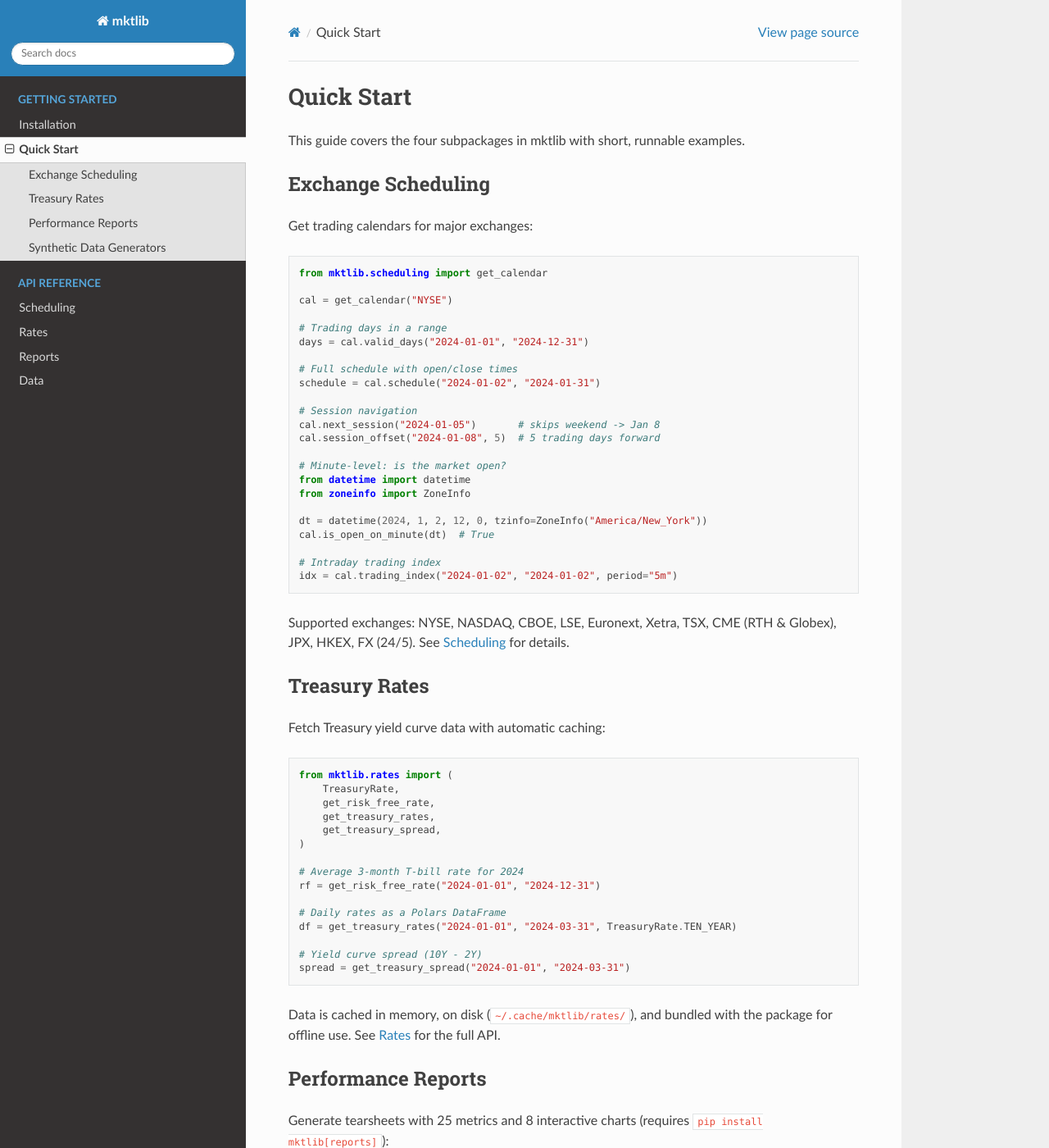
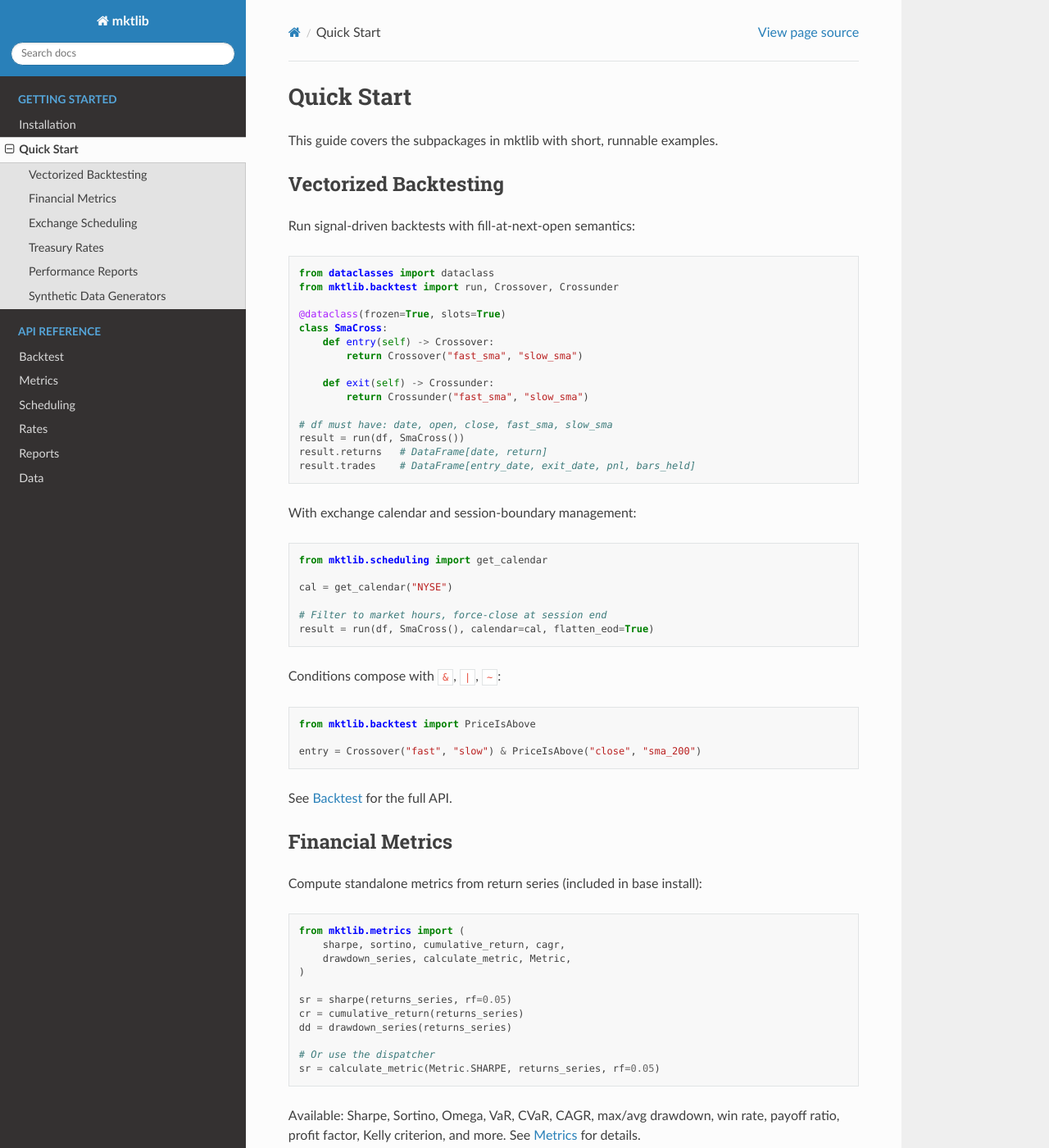
Before and after one commit to mattbuck85/polars-mktlib, a Sphinx documentation site: the page built from docs/quickstart.rst, in a window 1280 px wide and 1400 px high. Shown: the whole window at 82% size. Built offline with Sphinx 7.4.7 and the Read the Docs theme 3.1.0, drawn with Linux system fonts in a browser that asks for light colours.

Commit message:
docs: add backtest and metrics documentation
Add Sphinx API reference pages, codemaps, README sections, and quickstart
examples for the backtest engine and standalone metrics module. Update
CLAUDE.md with backtest/metrics in quick reference and architecture notes,
remove resolved CME validation gap entry. Reorder README sections:
scheduling, rates, metrics, backtest, reports, data.

Co-Authored-By: Claude Opus 4.6 <noreply@anthropic.com>

```diff
--- a/docs/index.rst
+++ b/docs/index.rst
@@ -1,6 +1,6 @@
 .. meta::
-   :description: mktlib — High-performance, Polars-native financial market toolkit for exchange calendars, performance reports, Treasury yield curves, and synthetic data generation.
-   :keywords: polars, finance, market data, exchange calendar, treasury yields, backtesting, python
+   :description: mktlib — High-performance, Polars-native financial market toolkit for vectorized backtesting, financial metrics, exchange calendars, performance reports, Treasury yield curves, and synthetic data generation.
+   :keywords: polars, finance, market data, exchange calendar, treasury yields, backtesting, metrics, python
 
 mktlib
 ======
@@ -22,6 +22,8 @@ Polars-native financial market toolkit.
    :maxdepth: 2
    :caption: API Reference
 
+   api/backtest
+   api/metrics
    api/scheduling
    api/rates
    api/reports
--- a/docs/installation.rst
+++ b/docs/installation.rst
@@ -23,7 +23,7 @@ mktlib has optional extras for additional functionality:
 
    pip install mktlib[data]        # synthetic data generators (adds numpy)
    pip install mktlib[reports]     # tearsheet generation (adds plotly, jinja2)
-   pip install mktlib[data,reports]  # both
+   pip install mktlib[data,reports]  # both extras
 
 Install from source
 -------------------
--- a/docs/quickstart.rst
+++ b/docs/quickstart.rst
@@ -1,7 +1,72 @@
 Quick Start
 ===========
 
-This guide covers the four subpackages in mktlib with short, runnable examples.
+This guide covers the subpackages in mktlib with short, runnable examples.
+
+Vectorized Backtesting
+----------------------
+
+Run signal-driven backtests with fill-at-next-open semantics:
+
+.. code-block:: python
+
+   from dataclasses import dataclass
+   from mktlib.backtest import run, Crossover, Crossunder
+
+   @dataclass(frozen=True, slots=True)
+   class SmaCross:
+       def entry(self) -> Crossover:
+           return Crossover("fast_sma", "slow_sma")
+
+       def exit(self) -> Crossunder:
+           return Crossunder("fast_sma", "slow_sma")
+
+   # df must have: date, open, close, fast_sma, slow_sma
+   result = run(df, SmaCross())
+   result.returns   # DataFrame[date, return]
+   result.trades    # DataFrame[entry_date, exit_date, pnl, bars_held]
+
+With exchange calendar and session-boundary management:
+
+.. code-block:: python
+
+   from mktlib.scheduling import get_calendar
+
+   cal = get_calendar("NYSE")
+
+   # Filter to market hours, force-close at session end
+   result = run(df, SmaCross(), calendar=cal, flatten_eod=True)
+
+Conditions compose with ``&``, ``|``, ``~``:
+
+.. code-block:: python
+
+   from mktlib.backtest import PriceIsAbove
+
+   entry = Crossover("fast", "slow") & PriceIsAbove("close", "sma_200")
+
+See :doc:`api/backtest` for the full API.
+
+Financial Metrics
+-----------------
+
+Compute standalone metrics from return series (included in base install):
+
+.. code-block:: python
+
+   from mktlib.metrics import (
+       sharpe, sortino, cumulative_return, cagr,
+       drawdown_series, calculate_metric, Metric,
+   )
+
+   sr = sharpe(returns_series, rf=0.05)
+   cr = cumulative_return(returns_series)
+   dd = drawdown_series(returns_series)
+
+   # Or use the dispatcher
+   sr = calculate_metric(Metric.SHARPE, returns_series, rf=0.05)
+
+Available: Sharpe, Sortino, Omega, VaR, CVaR, CAGR, max/avg drawdown, win rate, payoff ratio, profit factor, Kelly criterion, and more. See :doc:`api/metrics` for details.
 
 Exchange Scheduling
 -------------------
--- a/pyproject.toml
+++ b/pyproject.toml
@@ -17,7 +17,6 @@ dependencies = ["polars"]
 
 [project.optional-dependencies]
 data = ["numpy"]
-backtest = ["polars-talib"]
 reports = [
     "jinja2>=3.1",
     "plotly>=6.0",
```
Also changed, not shown: CLAUDE.md (+6 -9 lines), README.md (+235 -38 lines), docs/CODEMAPS/backtest.md (added, +77 -0 lines), docs/CODEMAPS/metrics.md (added, +44 -0 lines), docs/api/backtest.rst (added, +98 -0 lines), docs/api/metrics.rst (added, +84 -0 lines), 1 other file.
